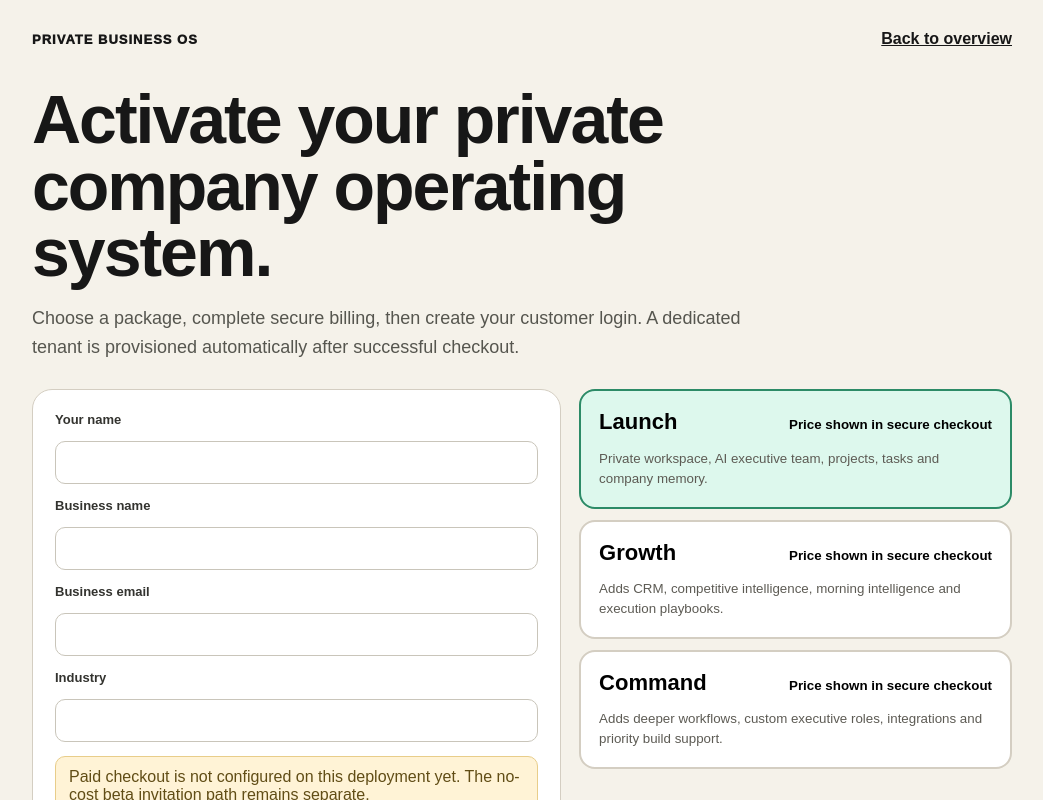
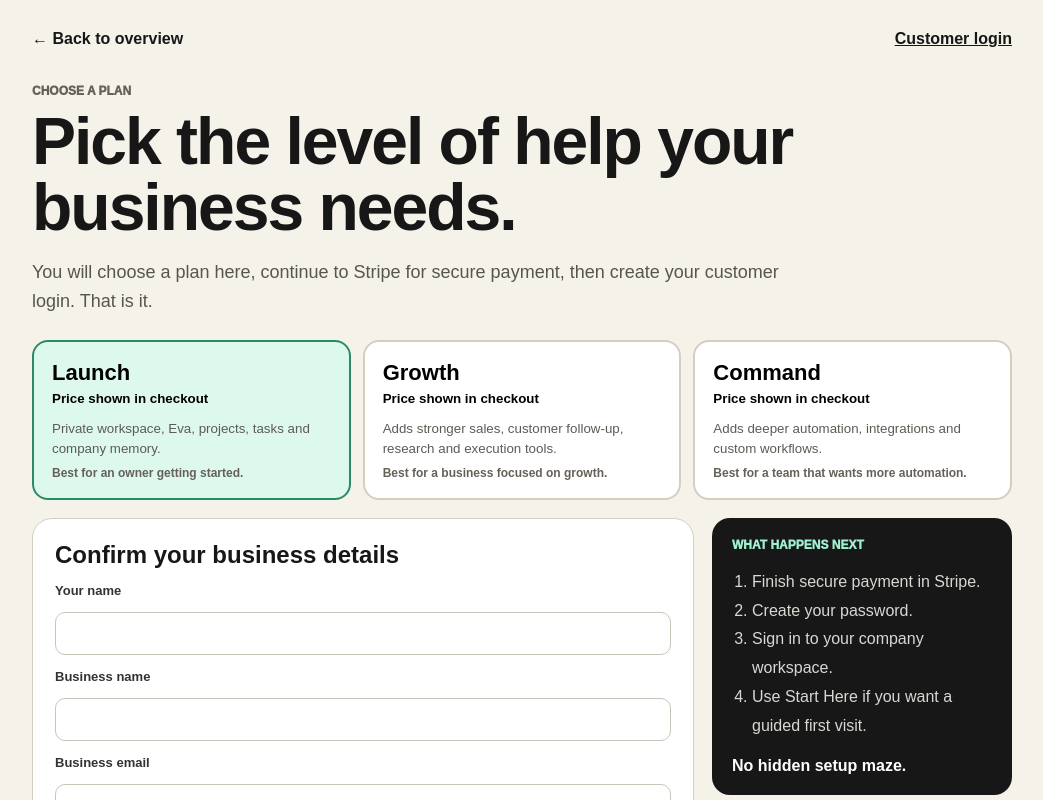
Before and after one commit to jimrusk/aridon-app, a Next.js app: page /business-os/checkout in a window 1280 px wide. Shown: the top 800 px of the page, without its empty margins (118-1161 px from the left). Built offline with nearby package versions, Linux system fonts and the light colour scheme; no server answers.

Commit message:
Simplify customer checkout flow

```diff
--- a/app/business-os/checkout/page.tsx
+++ b/app/business-os/checkout/page.tsx
@@ -3,23 +3,16 @@
 import { FormEvent, useEffect, useMemo, useState } from 'react';
 import Link from 'next/link';
 
-type PlanPrice = {
-  plan: string;
-  currency: string;
-  unitAmount: number | null;
-  interval: string;
-  intervalCount: number;
-  active: boolean;
-};
+type PlanPrice = { plan: string; currency: string; unitAmount: number | null; interval: string; intervalCount: number; active: boolean };
 
-const planCopy: Record<string, { title: string; description: string }> = {
-  launch: { title: 'Launch', description: 'Private workspace, AI executive team, projects, tasks and company memory.' },
-  growth: { title: 'Growth', description: 'Adds CRM, competitive intelligence, morning intelligence and execution playbooks.' },
-  command: { title: 'Command', description: 'Adds deeper workflows, custom executive roles, integrations and priority build support.' },
+const planCopy: Record<string, { title: string; description: string; bestFor: string }> = {
+  launch: { title: 'Launch', description: 'Private workspace, Eva, projects, tasks and company memory.', bestFor: 'Best for an owner getting started.' },
+  growth: { title: 'Growth', description: 'Adds stronger sales, customer follow-up, research and execution tools.', bestFor: 'Best for a business focused on growth.' },
+  command: { title: 'Command', description: 'Adds deeper automation, integrations and custom workflows.', bestFor: 'Best for a team that wants more automation.' },
 };
 
 function money(plan?: PlanPrice) {
-  if (!plan || plan.unitAmount == null) return 'Price shown in secure checkout';
+  if (!plan || plan.unitAmount == null) return 'Price shown in checkout';
   return new Intl.NumberFormat('en-US', { style: 'currency', currency: plan.currency.toUpperCase() }).format(plan.unitAmount / 100);
 }
 
@@ -33,22 +26,17 @@ export default function BusinessOSCheckoutPage() {
   useEffect(() => {
     const params = new URLSearchParams(window.location.search);
     const requested = params.get('plan');
-    const initialPlan = requested && ['launch', 'growth', 'command'].includes(requested) ? requested : 'launch';
     setForm((current) => ({
       ...current,
-      plan: initialPlan,
+      plan: requested && ['launch', 'growth', 'command'].includes(requested) ? requested : 'launch',
       ownerName: params.get('owner') || current.ownerName,
       businessName: params.get('business') || current.businessName,
       email: params.get('email') || current.email,
       industry: params.get('industry') || current.industry,
     }));
-
     fetch('/api/business-os/plans', { cache: 'no-store' })
       .then(async (response) => ({ response, data: await response.json().catch(() => ({})) }))
-      .then(({ response, data }) => {
-        setBillingReady(response.ok && data.configured !== false);
-        setPrices(Array.isArray(data.plans) ? data.plans : []);
-      })
+      .then(({ response, data }) => { setBillingReady(response.ok && data.configured !== false); setPrices(Array.isArray(data.plans) ? data.plans : []); })
       .catch(() => setBillingReady(false));
   }, []);
 
@@ -58,63 +46,51 @@ export default function BusinessOSCheckoutPage() {
   async function startCheckout(event: FormEvent) {
     event.preventDefault();
     if (!ready) return;
-    setLoading(true);
-    setError('');
-
-    const response = await fetch('/api/business-os/checkout', {
-      method: 'POST',
-      headers: { 'Content-Type': 'application/json' },
-      body: JSON.stringify(form),
-    });
+    setLoading(true); setError('');
+    const response = await fetch('/api/business-os/checkout', { method: 'POST', headers: { 'Content-Type': 'application/json' }, body: JSON.stringify(form) });
     const data = await response.json().catch(() => ({}));
-    if (!response.ok || !data.checkoutUrl) {
-      setError(data.error || 'Secure checkout could not be started.');
-      setLoading(false);
-      return;
-    }
+    if (!response.ok || !data.checkoutUrl) { setError(data.error || 'Secure checkout could not be started.'); setLoading(false); return; }
     window.location.assign(data.checkoutUrl);
   }
 
   return (
     <main style={{ minHeight: '100vh', background: '#F5F2EA', color: '#171717', padding: '30px 18px 80px', fontFamily: 'Arial, sans-serif' }}>
       <div style={{ maxWidth: '980px', margin: '0 auto' }}>
-        <div style={{ display: 'flex', justifyContent: 'space-between', gap: '12px', alignItems: 'center', flexWrap: 'wrap' }}>
-          <div style={{ fontSize: '13px', fontWeight: 950, letterSpacing: '1px' }}>PRIVATE BUSINESS OS</div>
-          <Link href="/business-os" style={{ color: '#171717', fontWeight: 800 }}>Back to overview</Link>
-        </div>
+        <div style={{ display: 'flex', justifyContent: 'space-between', gap: '12px', alignItems: 'center', flexWrap: 'wrap' }}><Link href="/business-os" style={{ color: '#171717', fontWeight: 900, textDecoration: 'none' }}>← Back to overview</Link><Link href="/customer/login" style={{ color: '#171717', fontWeight: 800 }}>Customer login</Link></div>
 
-        <h1 style={{ fontSize: 'clamp(40px,7vw,68px)', lineHeight: .98, letterSpacing: '-2px', margin: '38px 0 14px', maxWidth: '780px' }}>Activate your private company operating system.</h1>
-        <p style={{ color: '#56564F', fontSize: '18px', lineHeight: 1.6, maxWidth: '760px' }}>Choose a package, complete secure billing, then create your customer login. A dedicated tenant is provisioned automatically after successful checkout.</p>
+        <div style={{ marginTop: '36px', color: '#666158', fontSize: '12px', fontWeight: 950 }}>CHOOSE A PLAN</div>
+        <h1 style={{ fontSize: 'clamp(40px,7vw,66px)', lineHeight: 1, letterSpacing: '-2px', margin: '10px 0 14px', maxWidth: '780px' }}>Pick the level of help your business needs.</h1>
+        <p style={{ color: '#56564F', fontSize: '18px', lineHeight: 1.6, maxWidth: '760px' }}>You will choose a plan here, continue to Stripe for secure payment, then create your customer login. That is it.</p>
 
-        <div style={{ display: 'grid', gridTemplateColumns: 'minmax(0,1.1fr) minmax(300px,.9fr)', gap: '18px', alignItems: 'start', marginTop: '28px' }} className="checkout-grid">
+        <section style={{ display: 'grid', gridTemplateColumns: 'repeat(3,minmax(0,1fr))', gap: '12px', marginTop: '24px' }} className="plan-grid">
+          {(['launch', 'growth', 'command'] as const).map((plan) => {
+            const selected = form.plan === plan;
+            const price = prices.find((item) => item.plan === plan);
+            return <button key={plan} type="button" onClick={() => setForm({ ...form, plan })} style={{ textAlign: 'left', background: selected ? '#DDF8ED' : '#fff', border: `2px solid ${selected ? '#2C8B67' : '#D4CEC2'}`, borderRadius: '16px', padding: '18px', cursor: 'pointer' }}><strong style={{ fontSize: '22px' }}>{planCopy[plan].title}</strong><div style={{ marginTop: '5px', fontWeight: 900 }}>{money(price)}{price?.unitAmount != null ? `/${price.interval}` : ''}</div><p style={{ color: '#5D5B54', lineHeight: 1.5, marginBottom: '7px' }}>{planCopy[plan].description}</p><div style={{ color: '#666158', fontSize: '12px', fontWeight: 800 }}>{planCopy[plan].bestFor}</div></button>;
+          })}
+        </section>
+
+        <div style={{ display: 'grid', gridTemplateColumns: 'minmax(0,1fr) 300px', gap: '18px', alignItems: 'start', marginTop: '18px' }} className="checkout-grid">
           <form onSubmit={startCheckout} style={{ background: '#fff', border: '1px solid #D4CEC2', borderRadius: '20px', padding: '22px', display: 'grid', gap: '14px' }}>
+            <h2 style={{ margin: 0 }}>Confirm your business details</h2>
             <label style={labelStyle}>Your name<input required value={form.ownerName} onChange={(event) => setForm({ ...form, ownerName: event.target.value })} style={inputStyle} /></label>
             <label style={labelStyle}>Business name<input required value={form.businessName} onChange={(event) => setForm({ ...form, businessName: event.target.value })} style={inputStyle} /></label>
             <label style={labelStyle}>Business email<input required type="email" value={form.email} onChange={(event) => setForm({ ...form, email: event.target.value })} style={inputStyle} /></label>
             <label style={labelStyle}>Industry<input required value={form.industry} onChange={(event) => setForm({ ...form, industry: event.target.value })} style={inputStyle} /></label>
-
             {error && <div style={{ background: '#FDE8E6', border: '1px solid #EAB4AF', color: '#8D2F26', borderRadius: '10px', padding: '11px 13px' }}>{error}</div>}
-            {!billingReady && <div style={{ background: '#FFF3D6', border: '1px solid #E8CD8A', color: '#614D16', borderRadius: '10px', padding: '11px 13px' }}>Paid checkout is not configured on this deployment yet. The no-cost beta invitation path remains separate.</div>}
-
-            <button disabled={loading || !ready || !billingReady} type="submit" style={{ border: 0, borderRadius: '12px', background: '#171717', color: '#fff', padding: '14px', fontWeight: 950, fontSize: '16px', opacity: ready && billingReady ? 1 : .5, cursor: loading ? 'wait' : 'pointer' }}>{loading ? 'Opening secure checkout…' : 'Continue to Secure Checkout'}</button>
-            <div style={{ color: '#78736B', fontSize: '12px', lineHeight: 1.5 }}>Billing is handled by Stripe. The customer workspace is created only after Stripe reports a completed subscription checkout.</div>
+            {!billingReady && <div style={{ background: '#FFF3D6', border: '1px solid #E8CD8A', color: '#614D16', borderRadius: '10px', padding: '11px 13px' }}>Paid checkout is not ready on this deployment yet. A no-cost beta invitation can still be used separately.</div>}
+            <button disabled={loading || !ready || !billingReady} type="submit" style={{ border: 0, borderRadius: '12px', background: '#171717', color: '#fff', padding: '14px', fontWeight: 950, fontSize: '16px', opacity: ready && billingReady ? 1 : .5, cursor: loading ? 'wait' : 'pointer' }}>{loading ? 'Opening Stripe…' : `Continue with ${planCopy[form.plan].title}`}</button>
+            <div style={{ color: '#78736B', fontSize: '12px', lineHeight: 1.5 }}>Payment is handled securely by Stripe. Your workspace is created after Stripe confirms the subscription.</div>
           </form>
 
-          <aside style={{ display: 'grid', gap: '11px' }}>
-            {(['launch', 'growth', 'command'] as const).map((plan) => {
-              const selected = form.plan === plan;
-              const price = prices.find((item) => item.plan === plan);
-              return (
-                <button key={plan} type="button" onClick={() => setForm({ ...form, plan })} style={{ textAlign: 'left', background: selected ? '#DDF8ED' : '#fff', border: `2px solid ${selected ? '#2C8B67' : '#D4CEC2'}`, borderRadius: '16px', padding: '18px', cursor: 'pointer' }}>
-                  <div style={{ display: 'flex', justifyContent: 'space-between', gap: '12px', alignItems: 'baseline' }}><strong style={{ fontSize: '22px' }}>{planCopy[plan].title}</strong><strong>{money(price)}{price?.unitAmount != null ? `/${price.interval}` : ''}</strong></div>
-                  <p style={{ color: '#5D5B54', lineHeight: 1.5, marginBottom: 0 }}>{planCopy[plan].description}</p>
-                </button>
-              );
-            })}
+          <aside style={{ background: '#171717', color: '#fff', borderRadius: '18px', padding: '20px' }}>
+            <div style={{ color: '#9EF0CF', fontWeight: 950, fontSize: '12px' }}>WHAT HAPPENS NEXT</div>
+            <ol style={{ paddingLeft: '20px', lineHeight: 1.8, color: '#D8D8D3' }}><li>Finish secure payment in Stripe.</li><li>Create your password.</li><li>Sign in to your company workspace.</li><li>Use Start Here if you want a guided first visit.</li></ol>
+            <strong>No hidden setup maze.</strong>
           </aside>
         </div>
       </div>
-      <style>{`@media(max-width:820px){.checkout-grid{grid-template-columns:1fr !important}}`}</style>
+      <style>{`@media(max-width:820px){.checkout-grid,.plan-grid{grid-template-columns:1fr !important}}`}</style>
     </main>
   );
 }
```
